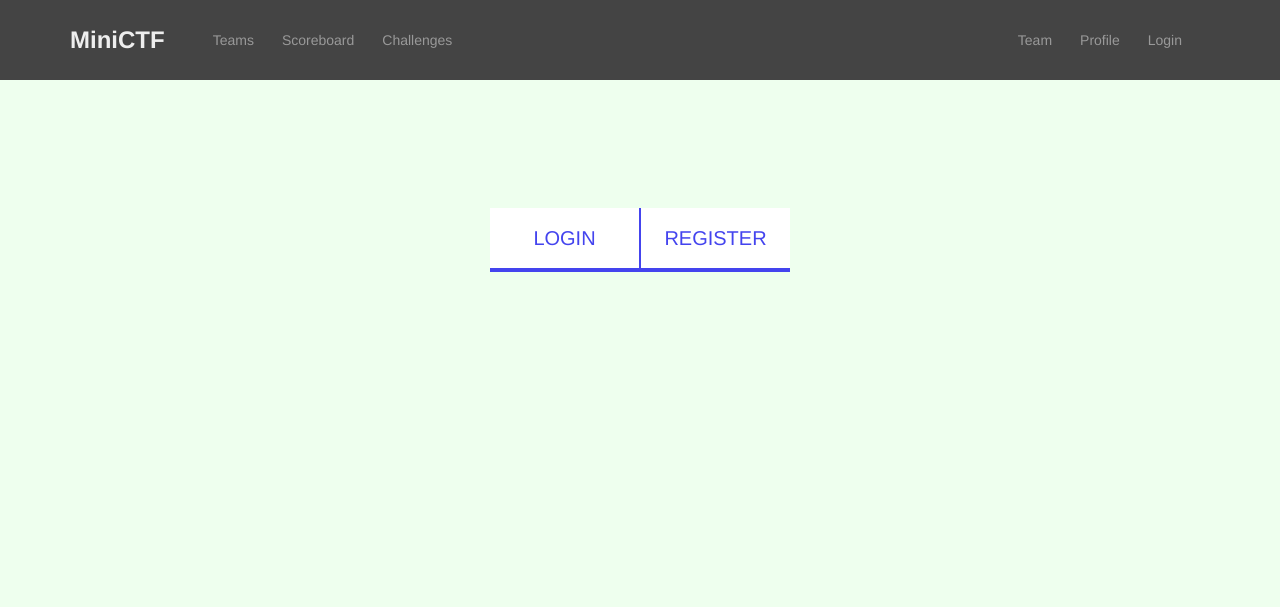
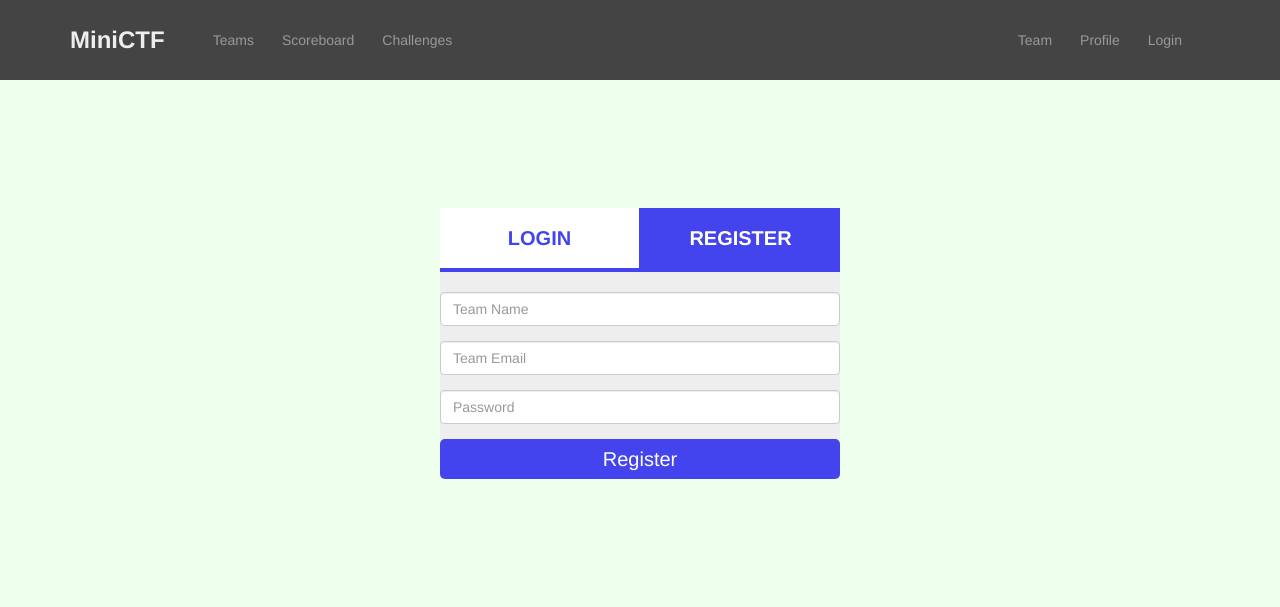
Before and after one commit to divyanshusahu/miniCTF, a Django app: page /register/ in a window 1280 px wide. Shown: the top 607 px of the page. Run offline with Django 3.2, Linux system fonts and the light colour scheme; some libraries are stand-ins or nearby versions.

Commit message:
display done

```diff
--- a/register/static/css/register/register.css
+++ b/register/static/css/register/register.css
@@ -1,8 +1,9 @@
 #register {
-	width: 300px;
-	height: 400px;
-	/*border: 1px solid black;*/
+	width: 400px;
+	max-width: 100%;
+	height: auto;
 	margin: 10% auto;
+	background-color: #eee;
 }
 
 .registerTop {
@@ -11,7 +12,7 @@
 }
 
 .registerTop td {
-	width: 150px;
+	width: 50%;
 	text-align: center;
 	height: 60px;
 	font-size: 20px;
@@ -19,6 +20,7 @@
 	color: #44e;
 	background-color: #fff;
 	transition: 0.5s;
+	font-weight: bold;
 }
 
 .registerTop table tbody tr td:first-child {
@@ -29,3 +31,29 @@
 	background-color: #44e;
 	color: #fff;
 }
+
+.registerForm {
+	margin-top: 20px;
+}
+
+table {
+	width: 100%;
+}
+
+.submitButton {
+	width: 100%;
+	height: 40px;
+	font-size: 20px;
+	border: 0;
+	color: #fff;
+	background-color: #44e;
+	border-radius: 5px;
+	transition: 0.5s;
+}
+
+.submitButton:hover {
+	color: #44e;
+	background-color: #eee;
+	border: 2px solid #44e;
+	font-weight: bold;
+}
--- a/register/templates/register.html
+++ b/register/templates/register.html
@@ -42,11 +42,25 @@
 			<table>
 				<tbody>
 					<tr>
-						<td><a>LOGIN</a></td>
-						<td><a>REGISTER</a></td>
+						<td><a href="#">LOGIN</a></td>
+						<td style="color:#fff; background-color: #44e"><a href="#">REGISTER</a></td>
 					</tr>
 				</tbody>
 			</table>
+		</div>
+		<div class="registerForm">
+			<form action="" method="post">
+				<div class="form-group">
+					<input type="text" name="teamname" placeholder="Team Name" required class="form-control">
+				</div>
+				<div class="form-group">
+					<input type="email" name="email" placeholder="Team Email" required class="form-control">
+				</div>
+				<div class="form-group">
+					<input type="password" name="password" placeholder="Password" required class="form-control">
+				</div>
+				<input type="submit" name="submit" value="Register" class="submitButton">
+			</form>
 		</div>
 	</div>
 
```
